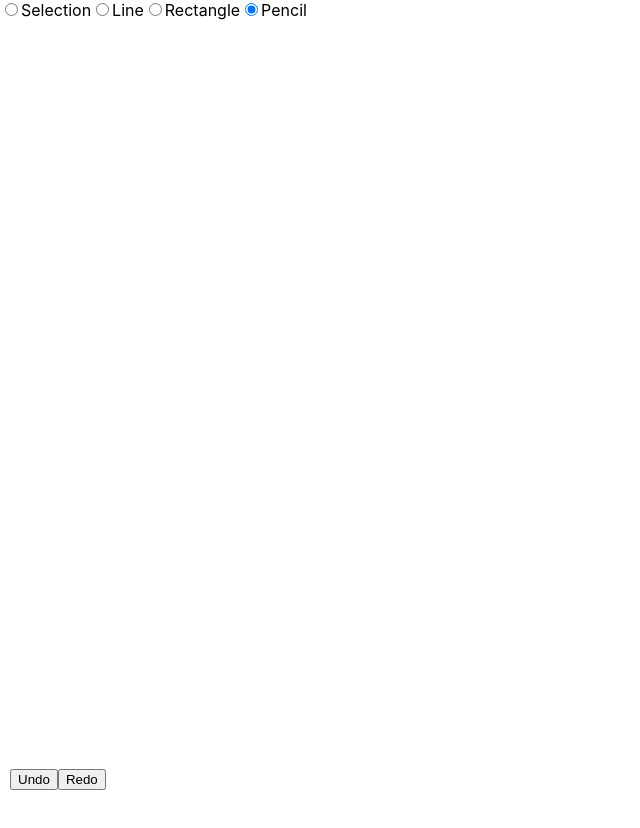
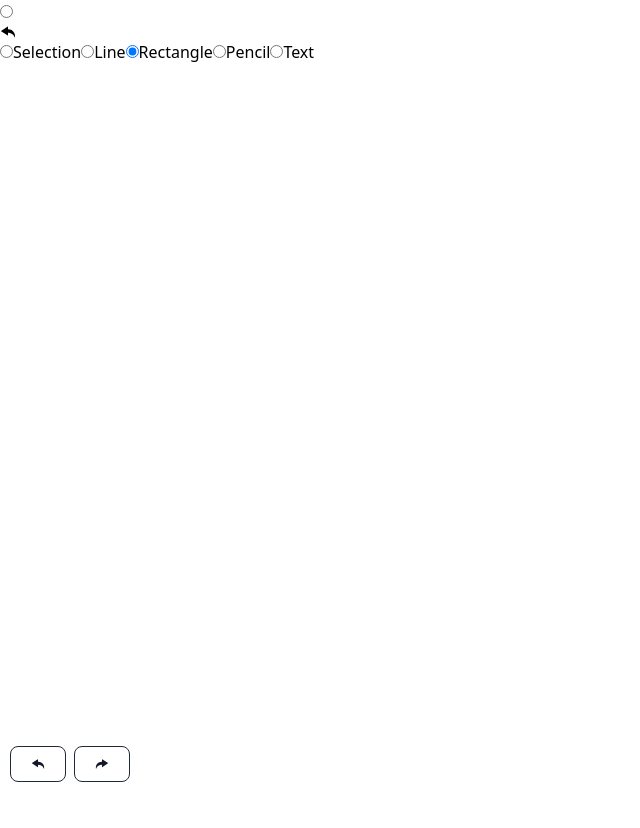
Before and after one commit to Kaju111/roughjs, a React (Create React App) app: page / in a window 1280 px wide. Shown: the top 828 px of the page, without its empty margins (0-640 px from the left). Before the commit the page ends 804 px from the top, so only its background shows below. Built offline with nearby package versions, Linux system fonts and the light colour scheme.

Commit message:
first comment

```diff
--- a/package.json
+++ b/package.json
@@ -9,6 +9,7 @@
     "perfect-freehand": "^1.2.2",
     "react": "^18.2.0",
     "react-dom": "^18.2.0",
+    "react-icons": "^5.0.1",
     "react-scripts": "5.0.1",
     "roughjs": "^4.6.6",
     "web-vitals": "^2.1.4"
@@ -36,5 +37,8 @@
       "last 1 firefox version",
       "last 1 safari version"
     ]
+  },
+  "devDependencies": {
+    "tailwindcss": "^3.4.1"
   }
 }
--- a/src/App.css
+++ /dev/null
@@ -1,38 +0,0 @@
-.App {
-  text-align: center;
-}
-
-.App-logo {
-  height: 40vmin;
-  pointer-events: none;
-}
-
-@media (prefers-reduced-motion: no-preference) {
-  .App-logo {
-    animation: App-logo-spin infinite 20s linear;
-  }
-}
-
-.App-header {
-  background-color: #282c34;
-  min-height: 100vh;
-  display: flex;
-  flex-direction: column;
-  align-items: center;
-  justify-content: center;
-  font-size: calc(10px + 2vmin);
-  color: white;
-}
-
-.App-link {
-  color: #61dafb;
-}
-
-@keyframes App-logo-spin {
-  from {
-    transform: rotate(0deg);
-  }
-  to {
-    transform: rotate(360deg);
-  }
-}
--- a/src/App.js
+++ b/src/App.jsx
@@ -1,10 +1,12 @@
+import React, { useEffect, useLayoutEffect, useRef, useState } from "react";
+import rough from "roughjs/bundled/rough.esm";
 import getStroke from "perfect-freehand";
-import React, { useEffect, useLayoutEffect, useState } from "react";
-import rough from "roughjs/bundled/rough.esm";
+import { IoIosUndo } from "react-icons/io";
+import { IoIosRedo } from "react-icons/io";
 
 const generator = rough.generator();
 
-function createElement(id, x1, y1, x2, y2, type) {
+const createElement = (id, x1, y1, x2, y2, type) => {
   switch (type) {
     case "line":
     case "rectangle":
@@ -15,10 +17,12 @@ function createElement(id, x1, y1, x2, y2, type) {
       return { id, x1, y1, x2, y2, type, roughElement };
     case "pencil":
       return { id, type, points: [{ x: x1, y: y1 }] };
+    case "text":
+      return { id, type, x1, y1, x2, y2, text: "" };
     default:
       throw new Error(`Type not recognised: ${type}`);
   }
-}
+};
 
 const nearPoint = (x, y, x1, y1, name) => {
   return Math.abs(x - x1) < 5 && Math.abs(y - y1) < 5 ? name : null;
@@ -32,7 +36,7 @@ const onLine = (x1, y1, x2, y2, x, y, maxDistance = 1) => {
   return Math.abs(offset) < maxDistance ? "inside" : null;
 };
 
-function positionWithinElement(x, y, element) {
+const positionWithinElement = (x, y, element) => {
   const { type, x1, x2, y1, y2 } = element;
   switch (type) {
     case "line":
@@ -56,22 +60,24 @@ function positionWithinElement(x, y, element) {
         );
       });
       return betweenAnyPoint ? "inside" : null;
+    case "text":
+      return x >= x1 && x <= x2 && y >= y1 && y <= y2 ? "inside" : null;
     default:
       throw new Error(`Type not recognised: ${type}`);
   }
-}
+};
 
 const distance = (a, b) =>
   Math.sqrt(Math.pow(a.x - b.x, 2) + Math.pow(a.y - b.y, 2));
 
-function getElementPosition(x, y, elements) {
+const getElementAtPosition = (x, y, elements) => {
   return elements
     .map((element) => ({
       ...element,
       position: positionWithinElement(x, y, element),
     }))
     .find((element) => element.position !== null);
-}
+};
 
 const adjustElementCoordinates = (element) => {
   const { type, x1, y1, x2, y2 } = element;
@@ -114,12 +120,12 @@ const resizedCoordinates = (clientX, clientY, position, coordinates) => {
     case "tr":
       return { x1, y1: clientY, x2: clientX, y2 };
     case "bl":
-      return { x1: clientX, y1, x2, y1: clientY };
+      return { x1: clientX, y1, x2, y2: clientY };
     case "br":
     case "end":
       return { x1, y1, x2: clientX, y2: clientY };
     default:
-      return null;
+      return null; //should not really get here...
   }
 };
 
@@ -149,7 +155,7 @@ const useHistory = (initialState) => {
 };
 
 const getSvgPathFromStroke = (stroke) => {
-  if (!stroke.length) return;
+  if (!stroke.length) return "";
 
   const d = stroke.reduce(
     (acc, [x0, y0], i, arr) => {
@@ -159,6 +165,7 @@ const getSvgPathFromStroke = (stroke) => {
     },
     ["M", ...stroke[0], "Q"]
   );
+
   d.push("Z");
   return d.join(" ");
 };
@@ -168,9 +175,15 @@ const drawElement = (roughCanvas, context, element) => {
     case "line":
     case "rectangle":
       roughCanvas.draw(element.roughElement);
+      break;
     case "pencil":
       const stroke = getSvgPathFromStroke(getStroke(element.points));
       context.fill(new Path2D(stroke));
+      break;
+    case "text":
+      context.textBaseline = "top";
+      context.font = "24px sans-serif";
+      context.fillText(element.text, element.x1, element.y1);
       break;
     default:
       throw new Error(`Type not recognised: ${element.type}`);
@@ -179,21 +192,62 @@ const drawElement = (roughCanvas, context, element) => {
 
 const adjustmentRequired = (type) => ["line", "rectangle"].includes(type);
 
+const usePressedKeys = () => {
+  const [pressedKeys, setPressedKeys] = useState(new Set());
+
+  useEffect(() => {
+    const handleKeyDown = (event) => {
+      setPressedKeys((prevKeys) => new Set(prevKeys).add(event.key));
+    };
+
+    const handleKeyUp = (event) => {
+      setPressedKeys((prevKeys) => {
+        const updatedKeys = new Set(prevKeys);
+        updatedKeys.delete(event.key);
+        return updatedKeys;
+      });
+    };
+
+    window.addEventListener("keydown", handleKeyDown);
+    window.addEventListener("keyup", handleKeyUp);
+    return () => {
+      window.removeEventListener("keydown", handleKeyDown);
+      window.removeEventListener("keyup", handleKeyUp);
+    };
+  }, []);
+
+  return pressedKeys;
+};
+
 const App = () => {
   const [elements, setElements, undo, redo] = useHistory([]);
   const [action, setAction] = useState("none");
-  const [tool, setTool] = useState("pencil");
+  const [tool, setTool] = useState("rectangle");
   const [selectedElement, setSelectedElement] = useState(null);
+  const [panOffset, setPanOffset] = React.useState({ x: 0, y: 0 });
+  const [startPanMousePosition, setStartPanMousePosition] = React.useState({
+    x: 0,
+    y: 0,
+  });
+  const textAreaRef = useRef();
+  const pressedKeys = usePressedKeys();
 
   useLayoutEffect(() => {
     const canvas = document.getElementById("canvas");
     const context = canvas.getContext("2d");
+    const roughCanvas = rough.canvas(canvas);
+
     context.clearRect(0, 0, canvas.width, canvas.height);
 
-    const roughCanvas = rough.canvas(canvas);
+    context.save();
+    context.translate(panOffset.x, panOffset.y);
 
-    elements.forEach((element) => drawElement(roughCanvas, context, element));
-  }, [elements]);
+    elements.forEach((element) => {
+      if (action === "writing" && selectedElement.id === element.id) return;
+      drawElement(roughCanvas, context, element);
+    });
+    context.restore();
+  }, [elements, action, selectedElement, panOffset]);
 
   useEffect(() => {
     const undoRedoFunction = (event) => {
@@ -212,7 +266,31 @@ const App = () => {
     };
   }, [undo, redo]);
 
-  const updatedElement = (id, x1, y1, x2, y2, type) => {
+  useEffect(() => {
+    const panFunction = (event) => {
+      setPanOffset((prevState) => ({
+        x: prevState.x - event.deltaX,
+        y: prevState.y - event.deltaY,
+      }));
+    };
+
+    document.addEventListener("wheel", panFunction);
+    return () => {
+      document.removeEventListener("wheel", panFunction);
+    };
+  }, []);
+
+  useEffect(() => {
+    const textArea = textAreaRef.current;
+    if (action === "writing") {
+      setTimeout(() => {
+        textArea.focus();
+        textArea.value = selectedElement.text;
+      }, 0);
+    }
+  }, [action, selectedElement]);
+
+  const updateElement = (id, x1, y1, x2, y2, type, options) => {
     const elementsCopy = [...elements];
 
     switch (type) {
@@ -226,16 +304,43 @@ const App = () => {
           { x: x2, y: y2 },
         ];
         break;
+      case "text":
+        const textWidth = document
+          .getElementById("canvas")
+          .getContext("2d")
+          .measureText(options.text).width;
+        const textHeight = 24;
+        elementsCopy[id] = {
+          ...createElement(id, x1, y1, x1 + textWidth, y1 + textHeight, type),
+          text: options.text,
+        };
+        break;
       default:
         throw new Error(`Type not recognised: ${type}`);
     }
+
     setElements(elementsCopy, true);
   };
 
+  const getMouseCoordinates = (event) => {
+    const clientX = event.clientX - panOffset.x;
+    const clientY = event.clientY - panOffset.y;
+    return { clientX, clientY };
+  };
+
   const handleMouseDown = (event) => {
-    const { clientX, clientY } = event;
+    if (action === "writing") return;
+
+    const { clientX, clientY } = getMouseCoordinates(event);
+
+    if (event.button === 1 || pressedKeys.has(" ")) {
+      setAction("panning");
+      setStartPanMousePosition({ x: clientX, y: clientY });
+      return;
+    }
+
     if (tool === "selection") {
-      const element = getElementPosition(clientX, clientY, elements);
+      const element = getElementAtPosition(clientX, clientY, elements);
       if (element) {
         if (element.type === "pencil") {
           const xOffsets = element.points.map((point) => clientX - point.x);
@@ -265,15 +370,27 @@ const App = () => {
         tool
       );
       setElements((prevState) => [...prevState, element]);
+      setSelectedElement(element);
 
-      setAction("drawing");
+      setAction(tool === "text" ? "writing" : "drawing");
     }
   };
+
   const handleMouseMove = (event) => {
-    const { clientX, clientY } = event;
+    const { clientX, clientY } = getMouseCoordinates(event);
+
+    if (action === "panning") {
+      const deltaX = clientX - startPanMousePosition.x;
+      const deltaY = clientY - startPanMousePosition.y;
+      setPanOffset({
+        x: panOffset.x + deltaX,
+        y: panOffset.y + deltaY,
+      });
+      return;
+    }
 
     if (tool === "selection") {
-      const element = getElementPosition(clientX, clientY, elements);
+      const element = getElementAtPosition(clientX, clientY, elements);
       event.target.style.cursor = element
         ? cursorForPosition(element.position)
         : "default";
@@ -282,7 +399,7 @@ const App = () => {
     if (action === "drawing") {
       const index = elements.length - 1;
       const { x1, y1 } = elements[index];
-      updatedElement(index, x1, y1, clientX, clientY, tool);
+      updateElement(index, x1, y1, clientX, clientY, tool);
     } else if (action === "moving") {
       if (selectedElement.type === "pencil") {
         const newPoints = selectedElement.points.map((_, index) => ({
@@ -301,7 +418,16 @@ const App = () => {
         const height = y2 - y1;
         const newX1 = clientX - offsetX;
         const newY1 = clientY - offsetY;
-        updatedElement(id, newX1, newY1, newX1 + width, newY1 + height, type);
+        const options = type === "text" ? { text: selectedElement.text } : {};
+        updateElement(
+          id,
+          newX1,
+          newY1,
+          newX1 + width,
+          newY1 + height,
+          type,
+          options
+        );
       }
     } else if (action === "resizing") {
       const { id, type, position, ...coordinates } = selectedElement;
@@ -311,30 +437,60 @@ const App = () => {
         position,
         coordinates
       );
-      updatedElement(id, x1, y1, x2, y2, type);
+      updateElement(id, x1, y1, x2, y2, type);
     }
   };
-  const handleMouseUp = () => {
+
+  const handleMouseUp = (event) => {
+    const { clientX, clientY } = getMouseCoordinates(event);
     if (selectedElement) {
-      const index = elements.length - 1;
+      if (
+        selectedElement.type === "text" &&
+        clientX - selectedElement.offsetX === selectedElement.x1 &&
+        clientY - selectedElement.offsetY === selectedElement.y1
+      ) {
+        setAction("writing");
+        return;
+      }
+
+      const index = selectedElement.id;
       const { id, type } = elements[index];
-
       if (
         (action === "drawing" || action === "resizing") &&
         adjustmentRequired(type)
       ) {
         const { x1, y1, x2, y2 } = adjustElementCoordinates(elements[index]);
-        updatedElement(id, x1, y1, x2, y2, type);
+        updateElement(id, x1, y1, x2, y2, type);
       }
     }
+
+    if (action === "writing") return;
 
     setAction("none");
     setSelectedElement(null);
   };
 
+  const handleBlur = (event) => {
+    const { id, x1, y1, type } = selectedElement;
+    setAction("none");
+    setSelectedElement(null);
+    updateElement(id, x1, y1, null, null, type, { text: event.target.value });
+  };
+
   return (
-    <div>
-      <div style={{ position: "fixed" }}>
+    <>
+      <div className="">
+        <input
+          type="radio"
+          id="selection"
+          checked={tool === "selection"}
+          onChange={() => setTool("selection")}
+        />
+        <IoIosUndo />
+      </div>
+
+      <div className="">
+        <div style={{ position: "fixed", zIndex: 2 }}>
           <input
             type="radio"
             id="selection"
@@ -363,11 +519,51 @@ const App = () => {
             onChange={() => setTool("pencil")}
           />
           <label htmlFor="pencil">Pencil</label>
+          <input
+            type="radio"
+            id="text"
+            checked={tool === "text"}
+            onChange={() => setTool("text")}
+          />
+          <label htmlFor="text">Text</label>
         </div>
-      <div style={{ position: "fixed", bottom: 0, padding: 10 }}>
-        <button onClick={undo}>Undo</button>
-        <button onClick={redo}>Redo</button>
+        <div style={{ position: "fixed", zIndex: 2, bottom: 0, padding: 10 }}>
+          <button
+            type="button"
+            class="text-gray-900 hover:text-white border hover:scale-125 border-gray-800 hover:bg-gray-900 hover:duration-700 focus:ring-4 focus:outline-none focus:ring-gray-300 font-medium rounded-lg text-sm px-5 py-2.5 text-center me-2 mb-2 dark:border-gray-600 dark:text-gray-400 dark:hover:text-white dark:hover:bg-gray-600 dark:focus:ring-gray-800"
+            onClick={undo}
+          >
+            <IoIosUndo />
+          </button>
+          <button
+            type="button"
+            class="text-gray-900 hover:text-white border border-gray-800 hover:scale-125 hover:bg-gray-900 hover:duration-700 focus:ring-4 focus:outline-none focus:ring-gray-300 font-medium rounded-lg text-sm px-5 py-2.5 text-center me-2 mb-2 dark:border-gray-600 dark:text-gray-400 dark:hover:text-white dark:hover:bg-gray-600 dark:focus:ring-gray-800"
+            onClick={redo}
+          >
+            <IoIosRedo />
+          </button>
         </div>
+        {action === "writing" ? (
+          <textarea
+            ref={textAreaRef}
+            onBlur={handleBlur}
+            style={{
+              position: "fixed",
+              top: selectedElement.y1 - 2 + panOffset.y,
+              left: selectedElement.x1 + panOffset.x,
+              font: "24px sans-serif",
+              margin: 0,
+              padding: 0,
+              border: 0,
+              outline: 0,
+              resize: "auto",
+              overflow: "hidden",
+              whiteSpace: "pre",
+              background: "transparent",
+              zIndex: 2,
+            }}
+          />
+        ) : null}
         <canvas
           id="canvas"
           width={window.innerWidth}
@@ -375,10 +571,12 @@ const App = () => {
           onMouseDown={handleMouseDown}
           onMouseMove={handleMouseMove}
           onMouseUp={handleMouseUp}
+          style={{ position: "absolute", zIndex: 1 }}
         >
           Canvas
         </canvas>
       </div>
+    </>
   );
 };
 
--- a/src/index.css
+++ b/src/index.css
@@ -1,13 +1,3 @@
-body {
-  margin: 0;
-  font-family: -apple-system, BlinkMacSystemFont, 'Segoe UI', 'Roboto', 'Oxygen',
-    'Ubuntu', 'Cantarell', 'Fira Sans', 'Droid Sans', 'Helvetica Neue',
-    sans-serif;
-  -webkit-font-smoothing: antialiased;
-  -moz-osx-font-smoothing: grayscale;
-}
-
-code {
-  font-family: source-code-pro, Menlo, Monaco, Consolas, 'Courier New',
-    monospace;
-}
+@tailwind base;
+@tailwind components;
+@tailwind utilities;
--- /dev/null
+++ b/tailwind.config.js
@@ -0,0 +1,8 @@
+/** @type {import('tailwindcss').Config} */
+module.exports = {
+  content: ["./src/**/*.{js,jsx,ts,tsx}"],
+  theme: {
+    extend: {},
+  },
+  plugins: [],
+};
```
Also changed, not shown: 1 other file (tests, documents, lock files or other folders). Lines whose indentation alone changed are shown as unchanged.
